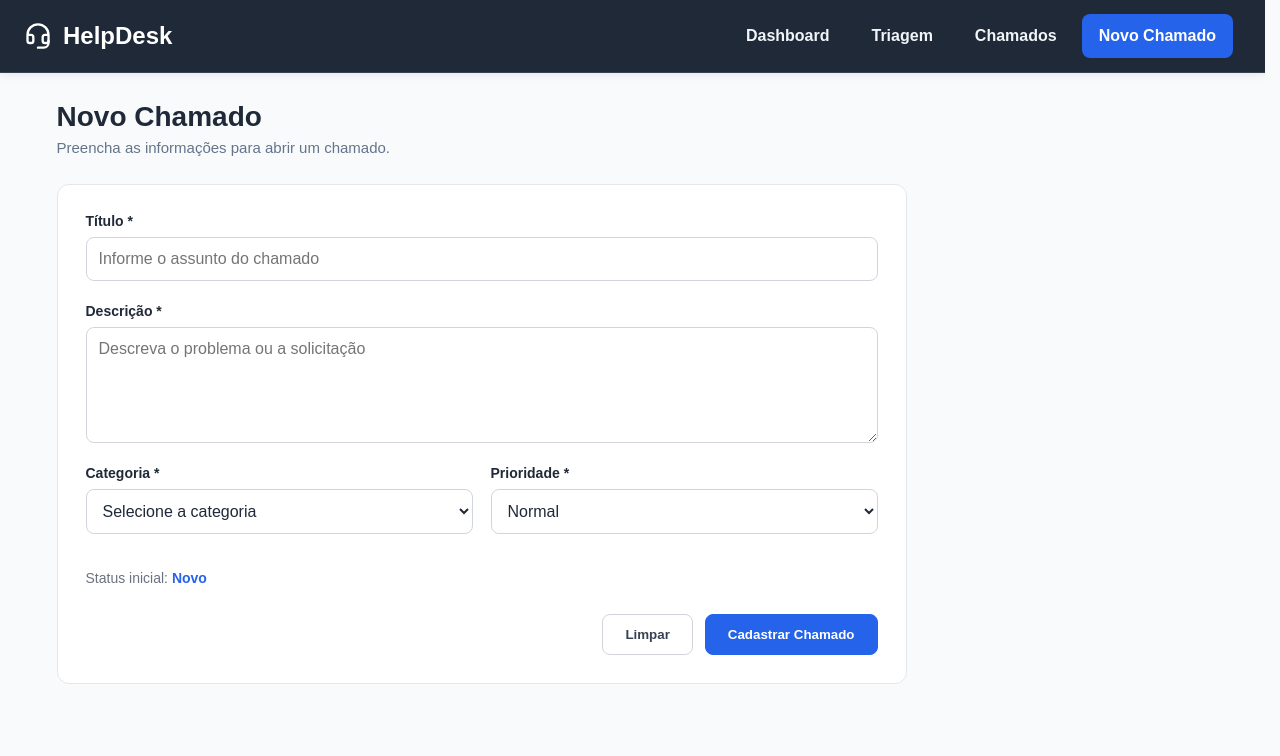
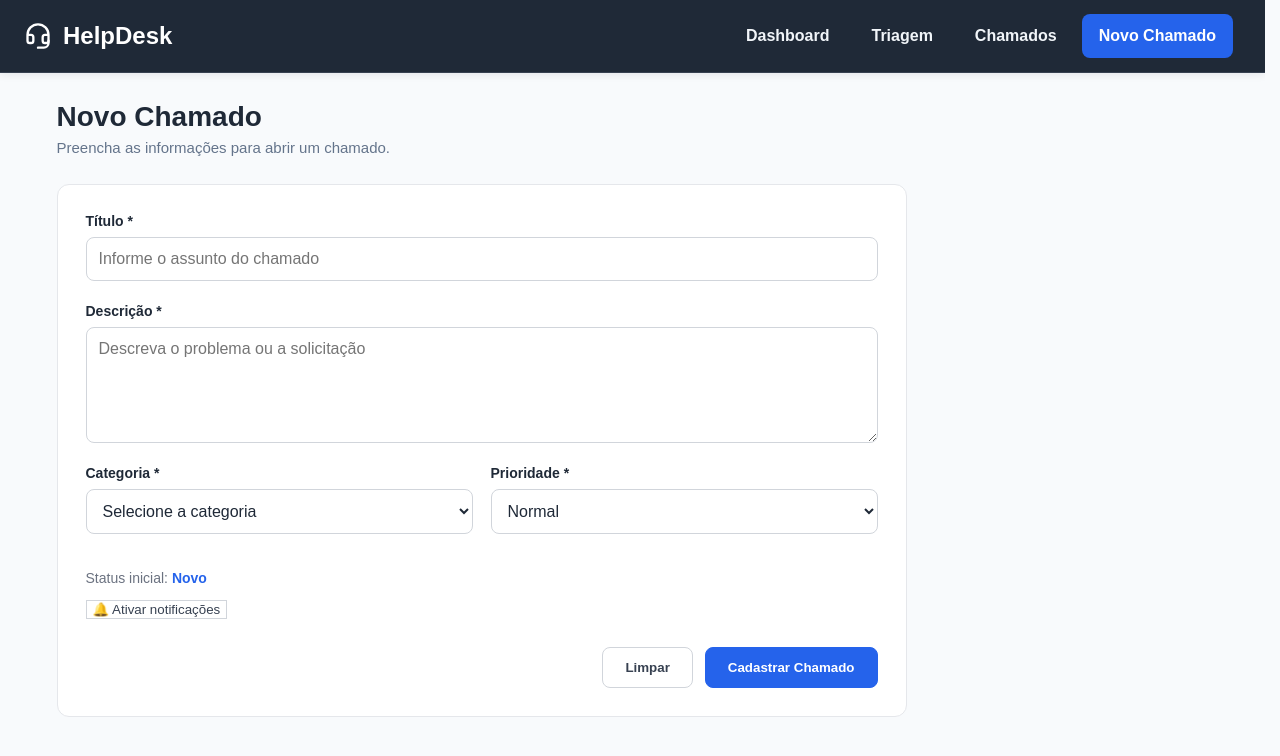
Before and after one commit to wesleytech015/helpdesk-pwa, a React (Vite) app: page /novo-chamado in a window 1280 px wide. Shown: the top 756 px of the page. Built offline with nearby package versions, Linux system fonts and the light colour scheme.

Commit message:
feat: adiciona ativação de notificações no frontend

```diff
--- a/src/pages/NovoChamado.jsx
+++ b/src/pages/NovoChamado.jsx
@@ -2,6 +2,10 @@
 import { useState } from "react";
 import { Link } from "react-router-dom";
 import { criarChamado } from "../services/chamadosService";
+import {
+  obterPermissaoNotificacoes,
+  solicitarPermissaoNotificacoes,
+} from "../services/notificacoesService.js";
 import "../styles/novoChamado.css";
 
 const formularioInicial = {
@@ -17,6 +21,47 @@ export default function NovoChamado() {
   const [tipoMensagem, setTipoMensagem] = useState("");
   const [salvando, setSalvando] = useState(false);
   const [chamadoCriado, setChamadoCriado] = useState(null);
+
+  // Controle da permissão de notificações
+  const [permissaoNotificacoes, setPermissaoNotificacoes] = useState(
+    obterPermissaoNotificacoes()
+  );
+  const [mensagemNotificacoes, setMensagemNotificacoes] = useState("");
+  const [ativandoNotificacoes, setAtivandoNotificacoes] = useState(false);
+
+  // Solicita autorização ao navegador
+  async function ativarNotificacoes() {
+    if (ativandoNotificacoes) return;
+
+    setAtivandoNotificacoes(true);
+    setMensagemNotificacoes("");
+
+    try {
+      const permissao = await solicitarPermissaoNotificacoes();
+
+      setPermissaoNotificacoes(permissao);
+
+      if (permissao === "granted") {
+        setMensagemNotificacoes(
+          "Notificações ativadas com sucesso! Você receberá avisos sobre os chamados."
+        );
+      } else if (permissao === "denied") {
+        setMensagemNotificacoes(
+          "As notificações estão bloqueadas. Altere a permissão nas configurações do navegador."
+        );
+      } else if (permissao === "indisponivel") {
+        setMensagemNotificacoes(
+          "As notificações não estão disponíveis neste navegador."
+        );
+      } else {
+        setMensagemNotificacoes(
+          "A permissão não foi concedida. Você pode tentar novamente."
+        );
+      }
+    } finally {
+      setAtivandoNotificacoes(false);
+    }
+  }
 
   function atualizarCampo(evento) {
     const { name, value } = evento.target;
@@ -68,6 +113,9 @@ export default function NovoChamado() {
         "Chamado cadastrado com sucesso! O registro foi salvo no banco de dados local."
       );
       setTipoMensagem("sucesso");
+
+      // O serviço de chamados já dispara a notificação.
+      // Não é necessário chamar exibirNotificacao() aqui.
     } catch (erro) {
       setMensagem(
         erro instanceof Error
@@ -179,6 +227,37 @@ export default function NovoChamado() {
             Status inicial: <strong>Novo</strong>
           </p>
 
+          {/* Ativação de notificações */}
+          <div className="configuracao-notificacoes">
+            {permissaoNotificacoes === "granted" ? (
+              <p role="status">
+                🔔 Notificações ativadas
+              </p>
+            ) : (
+              <button
+                type="button"
+                className="botao-cancelar"
+                onClick={ativarNotificacoes}
+                disabled={
+                  ativandoNotificacoes ||
+                  permissaoNotificacoes === "indisponivel" ||
+                  permissaoNotificacoes === "denied"
+                }
+              >
+                {ativandoNotificacoes
+                  ? "Ativando..."
+                  : "🔔 Ativar notificações"}
+              </button>
+            )}
+
+            {mensagemNotificacoes && (
+              <p role="status" className="mensagem-formulario">
+                {mensagemNotificacoes}
+              </p>
+            )}
+          </div>
+
+          {/* Mensagem de cadastro */}
           {mensagem && (
             <div role={tipoMensagem === "erro" ? "alert" : "status"}>
               <p className="mensagem-formulario">
```
